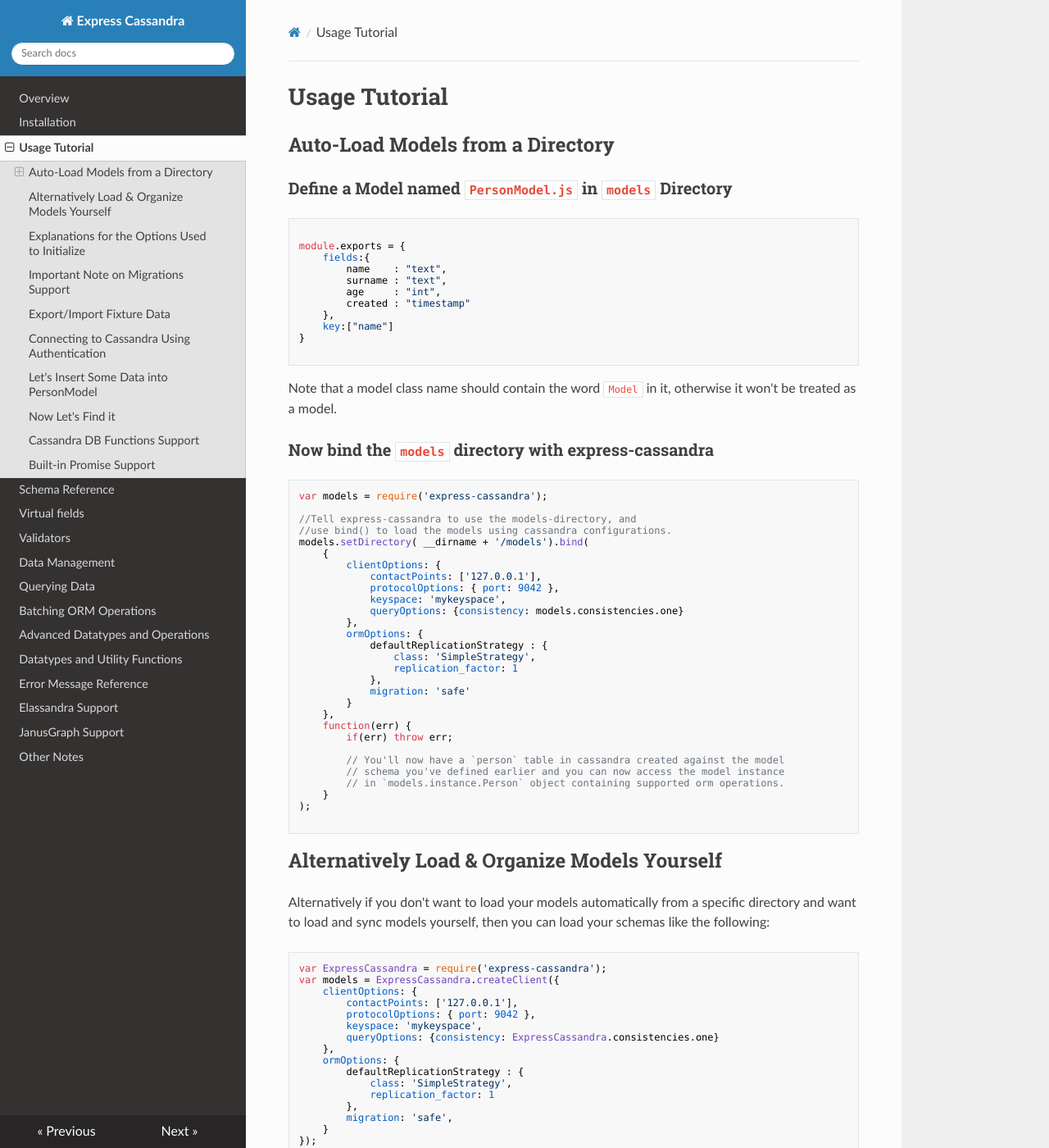
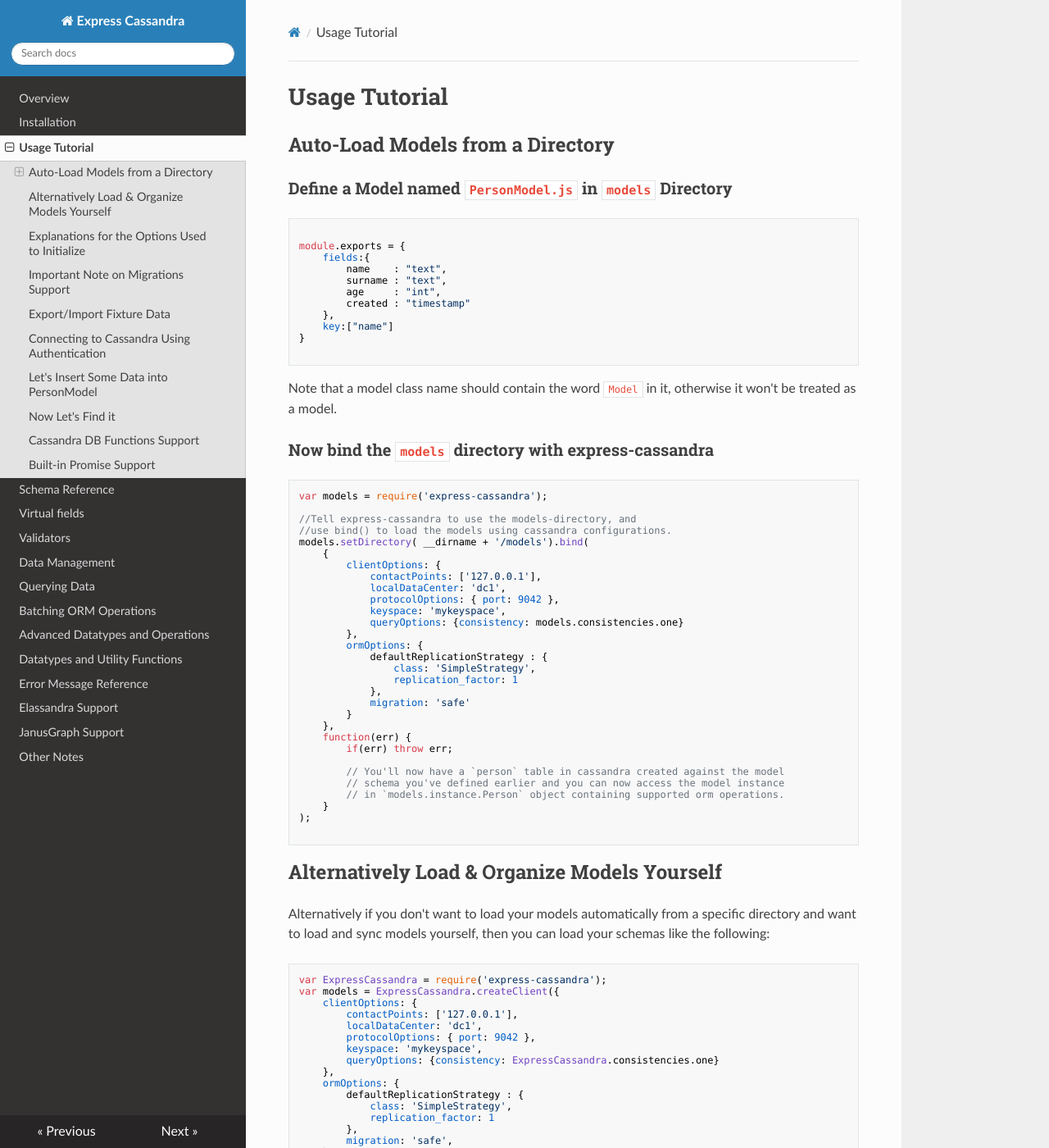
Before and after one commit to masumsoft/express-cassandra, an MkDocs documentation site: the page built from docs/usage.md, in a window 1280 px wide and 1400 px high. Shown: the whole window at 82% size. Built offline with MkDocs 1.6.1, drawn with Linux system fonts in a browser that asks for light colours; nearby versions of some CDN libraries; old or Windows-style settings are respelled for this version of MkDocs; some of the changed text lies outside the part shown.

Commit message:
doc: update clientOptions to contain localDataCenter

````diff
--- a/docs/usage.md
+++ b/docs/usage.md
@@ -31,6 +31,7 @@ models.setDirectory( __dirname + '/models').bind(
     {
         clientOptions: {
             contactPoints: ['127.0.0.1'],
+            localDataCenter: 'dc1',
             protocolOptions: { port: 9042 },
             keyspace: 'mykeyspace',
             queryOptions: {consistency: models.consistencies.one}
@@ -63,6 +64,7 @@ var ExpressCassandra = require('express-cassandra');
 var models = ExpressCassandra.createClient({
     clientOptions: {
         contactPoints: ['127.0.0.1'],
+        localDataCenter: 'dc1',
         protocolOptions: { port: 9042 },
         keyspace: 'mykeyspace',
         queryOptions: {consistency: ExpressCassandra.consistencies.one}
@@ -179,6 +181,7 @@ For connecting to cassandra using authentication, you can use the nodejs-driver
 ```js
 clientOptions: {
     contactPoints: ['127.0.0.1'],
+    localDataCenter: 'dc1',
     protocolOptions: { port: 9042 },
     keyspace: 'mykeyspace',
     queryOptions: {consistency: models.consistencies.one},
````
Also changed, not shown: docs/notes.md (+1 -0 lines).
